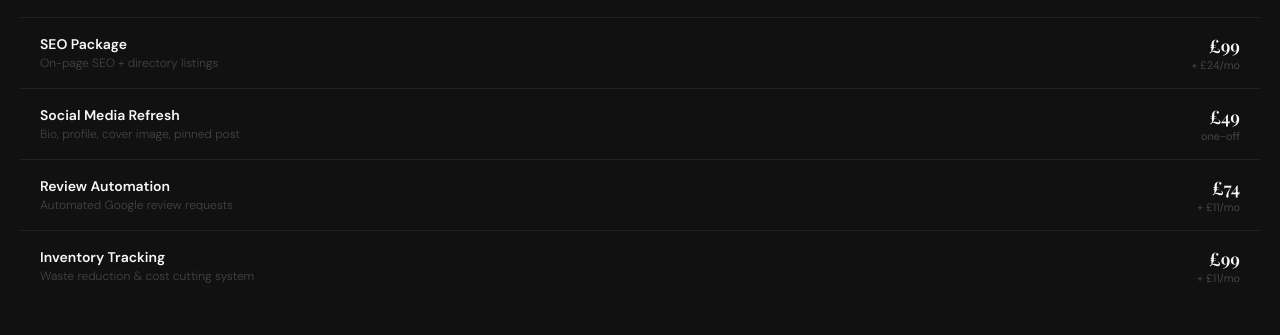
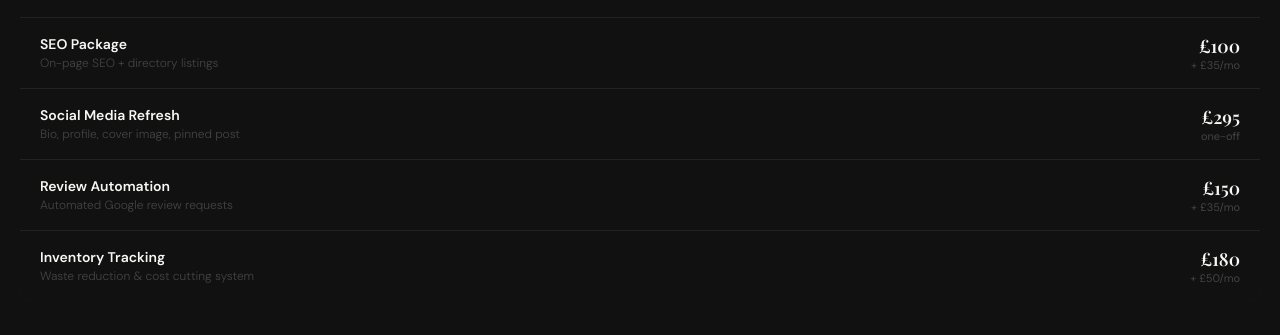
Before and after one commit to maxkilburn0-wq/Kilburn-and-Hurst, a React (Vite) app: page / in a window 1280 px wide. Shown: the part 3234-3569 px from the top of the page. Built offline with nearby package versions, Linux system fonts and the light colour scheme; a web font is replaced by a local one.

Commit message:
Update App.jsx

```diff
--- a/src/App.jsx
+++ b/src/App.jsx
@@ -57,7 +57,7 @@
     title: "Operations",
     tagline: "Cut costs. Run leaner.",
     desc: "Inventory tracking, waste reduction, and automated systems that save local businesses thousands per year.",
-    price: "£130",
+    price: "£180",
     monthly: "+ £50/mo",
     features: ["Waste tracking setup", "Staff training", "Weekly report", "Cost analysis", "Tailored to your business"],
   },
@@ -564,14 +564,14 @@
         </Reveal>
         <div style={{ display: "flex", flexDirection: "column", gap: "1px", background: "#222", borderRadius: "12px", overflow: "hidden" }}>
           {[
-            ["Web Design", "Custom 5-page website, mobile optimised", "£200", "one-off"],
+            ["Web Design", "Custom 5-page website, mobile optimised", "£275", "one-off"],
             ["Domain (.co.uk)", "Your own professional web address", "£10", "per year"],
-            ["AI Chatbot", "24/7 customer assistant on your site", "£20", "per month"],
-            ["Google Business Setup", "Get found in local searches", "£49", "one-off"],
-            ["SEO Package", "On-page SEO + directory listings", "£99", "+ £24/mo"],
-            ["Social Media Refresh", "Bio, profile, cover image, pinned post", "£49", "one-off"],
-            ["Review Automation", "Automated Google review requests", "£74", "+ £11/mo"],
-            ["Inventory Tracking", "Waste reduction & cost cutting system", "£99", "+ £11/mo"],
+            ["AI Chatbot", "24/7 customer assistant on your site", "£40", "per month"],
+            ["Google Business Setup", "Get found in local searches", "£100", "one-off"],
+            ["SEO Package", "On-page SEO + directory listings", "£100", "+ £35/mo"],
+            ["Social Media Refresh", "Bio, profile, cover image, pinned post", "£295", "one-off"],
+            ["Review Automation", "Automated Google review requests", "£150", "+ £35/mo"],
+            ["Inventory Tracking", "Waste reduction & cost cutting system", "£180", "+ £50/mo"],
           ].map(([name, desc, price, freq], i) => (
             <Reveal key={i} delay={i * 0.03}>
               <div style={{ background: "#111", padding: "16px 20px", display: "flex", justifyContent: "space-between", alignItems: "center", gap: "16px" }}>
```
